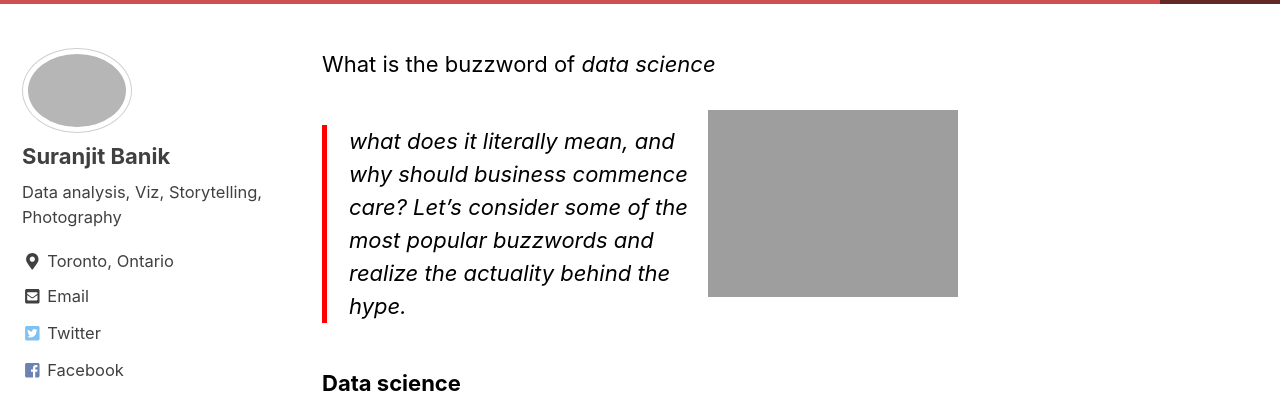
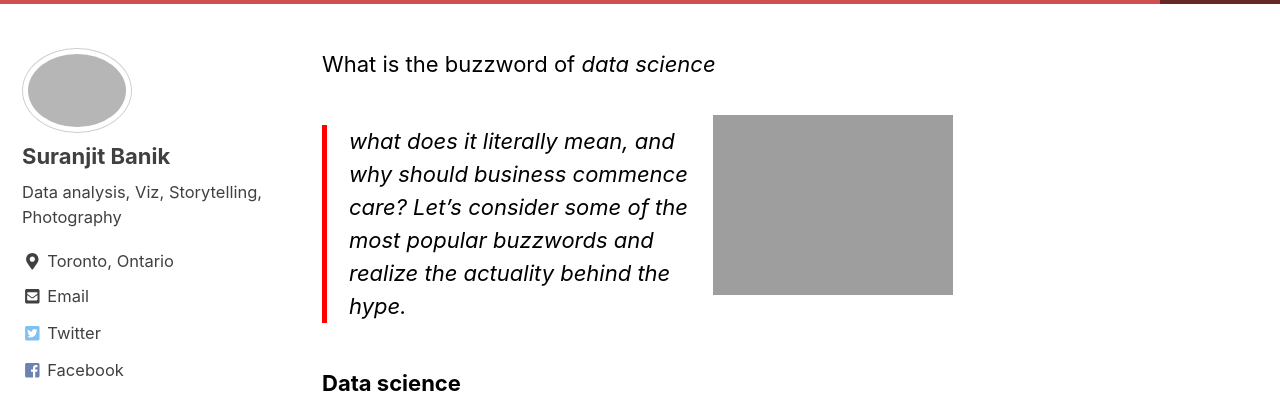
Before and after one commit to mastermindLAB/mastermindLAB.github.io, a Jekyll site: the page built from _posts/2019-03-29-DefinitionOfDataScience.md, in a window 1280 px wide. Shown: the part 440-833 px from the top of the page. Built offline with Jekyll 4.4.1, drawn with Linux system fonts in a browser that asks for light colours; nearby versions of some CDN libraries.

```diff
--- a/_posts/2019-03-29-DefinitionOfDataScience.md
+++ b/_posts/2019-03-29-DefinitionOfDataScience.md
@@ -12,7 +12,7 @@
       url: "https://github.com/mastermindlab"
 ---
 What is the buzzword of _data science_
-<center><img align="right" src="{{ site.url }}{{ site.baseurl }}/images/face-recognision-blog.jpg" width="250" height="150"></center>
+<center><img style="padding:5px" align="right" src="{{ site.url }}{{ site.baseurl }}/images/face-recognision-blog.jpg" width="250" height="150"></center>
 >what does it literally mean, and why should business commence care? Let’s consider some of the most popular buzzwords and realize the actuality behind the hype.
 
 
```
